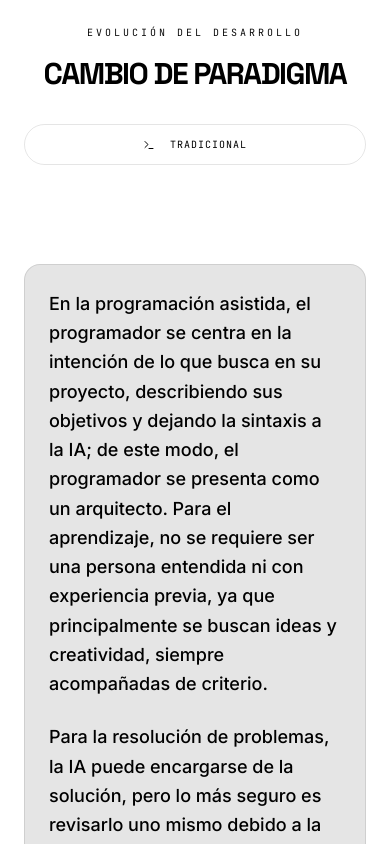
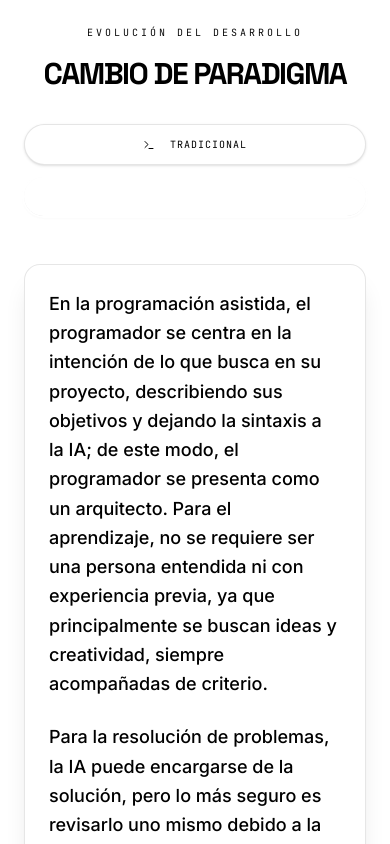
Before and after one commit to marioorm1102/VibeCoding, a React (Vite) app: page / in a window 390 px wide. Shown: the part 3260-4104 px from the top of the page. Built offline with nearby package versions, Linux system fonts and the light colour scheme.

Commit message:
Finalize inspiration asset import and polish UI

```diff
--- a/src/App.tsx
+++ b/src/App.tsx
@@ -50,7 +50,8 @@ const Navbar = ({ onOpenInspiracion }: { onOpenInspiracion: () => void }) => {
         <div className="hidden md:flex">
           <button
             onClick={onOpenInspiracion}
-            className="text-xs font-mono uppercase tracking-widest text-vibe-purple hover:text-black transition-colors font-bold"
+            className="rounded-full border border-vibe-purple/25 bg-vibe-purple/5 px-4 py-2 text-xs font-semibold uppercase tracking-[0.45em] text-vibe-purple transition-all hover:bg-vibe-purple/10 hover:shadow-sm"
+            type="button"
           >
             Inspiración
           </button>
@@ -82,11 +83,12 @@ const Navbar = ({ onOpenInspiracion }: { onOpenInspiracion: () => void }) => {
             <a href="#paradigma" onClick={() => setIsOpen(false)} className="py-2 border-b border-black/5">Paradigma</a>
             <a href="#conclusion" onClick={() => setIsOpen(false)} className="py-2 border-b border-black/5">Conclusión</a>
             <button
+              type="button"
               onClick={() => {
                 setIsOpen(false);
                 onOpenInspiracion();
               }}
-              className="py-2 border-b border-black/5 text-left text-vibe-purple font-bold"
+              className="py-3 text-left text-vibe-purple font-bold uppercase tracking-[0.35em] transition-colors hover:text-black"
             >
               Inspiración
             </button>
@@ -493,20 +495,22 @@ const ParadigmaSection = () => {
 
         <div className="flex flex-col sm:flex-row justify-center gap-3 md:gap-4 mb-12 md:mb-16">
           <button
+            type="button"
             onClick={() => setMode('tradicional')}
-            className={`px-6 md:px-8 py-3 md:py-4 rounded-full font-mono text-[10px] md:text-xs uppercase tracking-widest transition-all ${mode === 'tradicional' ? 'bg-black text-white' : 'border border-black/10 text-black hover:border-black'}`}
+            className={`px-6 md:px-8 py-3 md:py-4 rounded-full font-mono text-[10px] md:text-xs uppercase tracking-widest transition-all shadow-sm ${mode === 'tradicional' ? 'bg-black text-white ring-2 ring-black/10' : 'bg-white border border-black/10 text-black hover:border-black hover:text-black'}`}
           >
             <Terminal className="w-3 h-3 md:w-4 md:h-4 inline-block mr-2" /> Tradicional
           </button>
           <button
+            type="button"
             onClick={() => setMode('asistida')}
-            className={`px-6 md:px-8 py-3 md:py-4 rounded-full font-mono text-[10px] md:text-xs uppercase tracking-widest transition-all ${mode === 'asistida' ? 'bg-vibe-purple text-white' : 'border border-black/10 text-black hover:border-vibe-purple'}`}
+            className={`px-6 md:px-8 py-3 md:py-4 rounded-full font-mono text-[10px] md:text-xs uppercase tracking-widest transition-all shadow-sm ${mode === 'asistida' ? 'bg-vibe-purple text-white ring-2 ring-vibe-purple/40 shadow-lg' : 'bg-white border border-black/10 text-black hover:border-vibe-purple hover:text-vibe-purple'}`}
           >
             <Sparkles className="w-3 h-3 md:w-4 md:h-4 inline-block mr-2" /> Asistida (IA)
           </button>
         </div>
 
-        <div className={`p-6 md:p-12 transition-all duration-500 ${mode === 'tradicional' ? 'brutal-border bg-white text-black' : 'glass-card bg-black/10 text-black font-medium'}`}>
+        <div className={`p-6 md:p-12 transition-all duration-500 ${mode === 'tradicional' ? 'brutal-border bg-white text-black' : 'glass-card bg-white/90 text-black font-medium shadow-xl'}`}>
           <div className="space-y-6 md:space-y-8 text-left">
             {mode === 'tradicional' ? (
               <>
@@ -590,14 +594,18 @@ const InspiracionSection = ({ onClose }: { onClose: () => void }) => {
           </p>
         </div>
 
-        <div className="flex flex-col gap-6 max-w-xl">
+        <div className="grid gap-6 max-w-xl sm:grid-cols-2">
           {items.map((item) => (
             <button
+              type="button"
               key={item.id}
               onClick={() => setSelectedScreenshot(item.image)}
-              className="glass-card p-8 border border-black/5 bg-white text-left transition-all hover:border-vibe-purple/30 group flex justify-between items-center"
+              className="glass-card p-8 border border-black/10 bg-white/95 text-left transition-all duration-300 hover:-translate-y-1 hover:border-vibe-purple/30 hover:shadow-xl group"
             >
-              <span className="text-xl font-bold uppercase tracking-tight text-black">{item.title}</span>
+              <div>
+                <p className="text-[11px] font-mono uppercase tracking-[0.35em] text-vibe-purple/80 mb-3">Captura</p>
+                <h3 className="text-xl font-bold uppercase tracking-tight text-black">{item.title}</h3>
+              </div>
               <ChevronRight className="w-6 h-6 text-vibe-purple group-hover:translate-x-2 transition-transform" />
             </button>
           ))}
--- a/src/index.css
+++ b/src/index.css
@@ -13,10 +13,18 @@
 }
 
 @layer base {
+  html {
+    scroll-behavior: smooth;
+    background: radial-gradient(circle at top left, rgba(139, 92, 246, 0.08), transparent 30%), radial-gradient(circle at bottom right, rgba(0, 255, 148, 0.08), transparent 25%);
+  }
+
   body {
+    min-height: 100vh;
     background-color: white;
     color: var(--color-vibe-dark);
     font-family: var(--font-sans);
+    -webkit-font-smoothing: antialiased;
+    text-rendering: optimizeLegibility;
   }
 
   ::selection {
```
Also changed, not shown: Screenshot_20260413_110446_Google.jpg (deleted), Screenshot_20260413_110657_Chrome.jpg (deleted).
